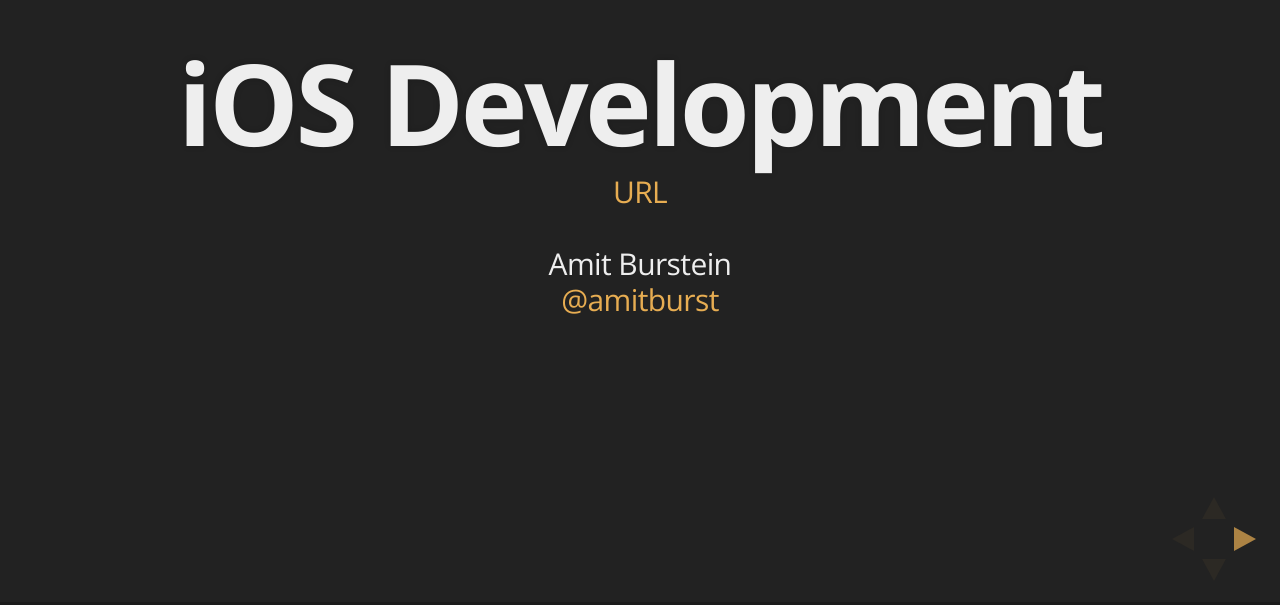
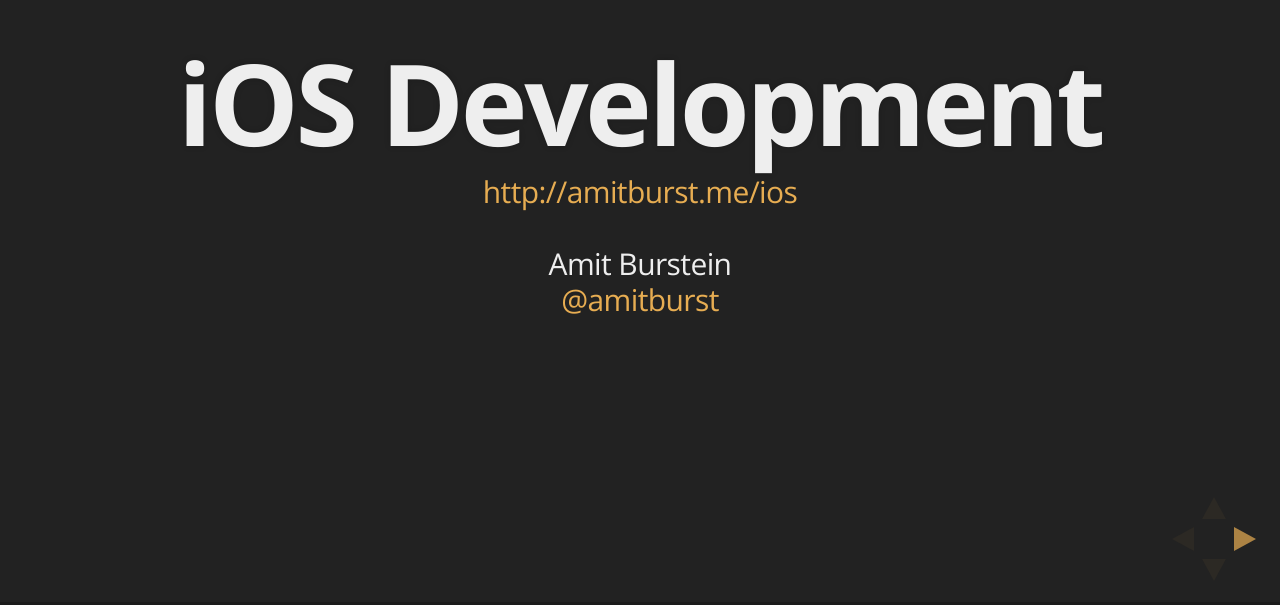
Before and after one commit to amitburst/ios, a website: page index.html in a window 1280 px wide. Shown: the part 195-800 px from the top of the page. Drawn offline with nearby package versions, Linux system fonts and the light colour scheme.

Commit message:
Update slides URL

```diff
--- a/index.html
+++ b/index.html
@@ -22,7 +22,7 @@
       <div class="slides">
         <section>
           <h1>iOS Development</h1>
-          <a href="#">URL</a>
+          <a href="http://amitburst.me/ios">http://amitburst.me/ios</a>
           <br><br>
           Amit Burstein<br>
           <a href="http://twitter.com/amitburst">@amitburst</a>
```
